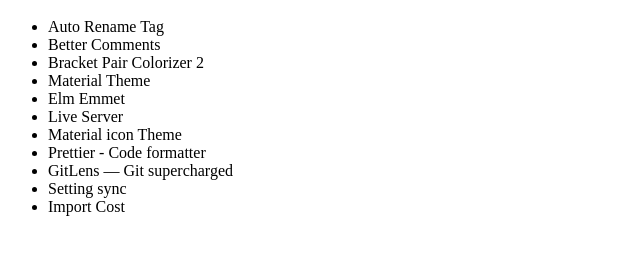
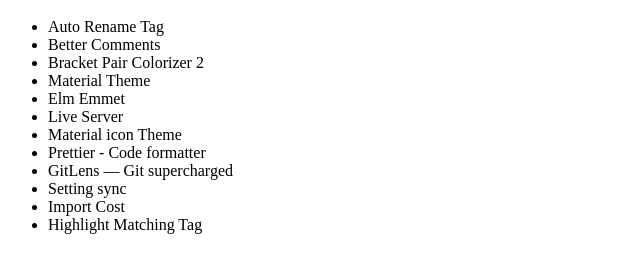
Before and after one commit to ntdat104/js_coban, a plain HTML site: page index.html in a window 1280 px wide. Shown: the part 120-392 px from the top of the page, without its empty margins (0-640 px from the left). Drawn offline with Linux system fonts and the light colour scheme; files whose address does not match are found by name.

Commit message:
add Highlight Matching Tag

```diff
--- a/index.html
+++ b/index.html
@@ -20,6 +20,7 @@
       <li>GitLens — Git supercharged</li>
       <li>Setting sync</li>
       <li>Import Cost</li>
+      <li>Highlight Matching Tag</li>
     </ul>
     <script src="./lession/Student-manager-app/index.js"></script>
   </body>
```
